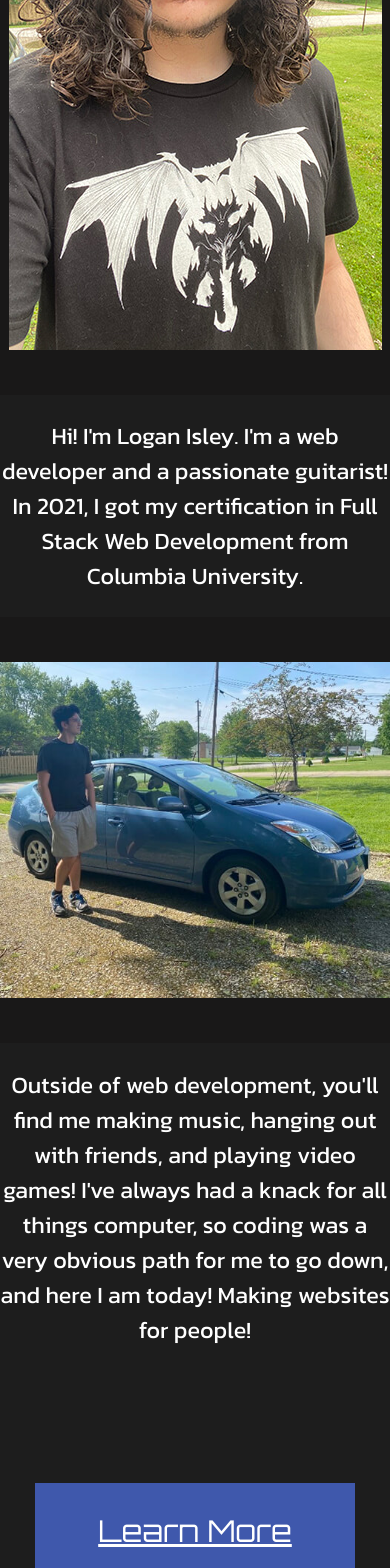
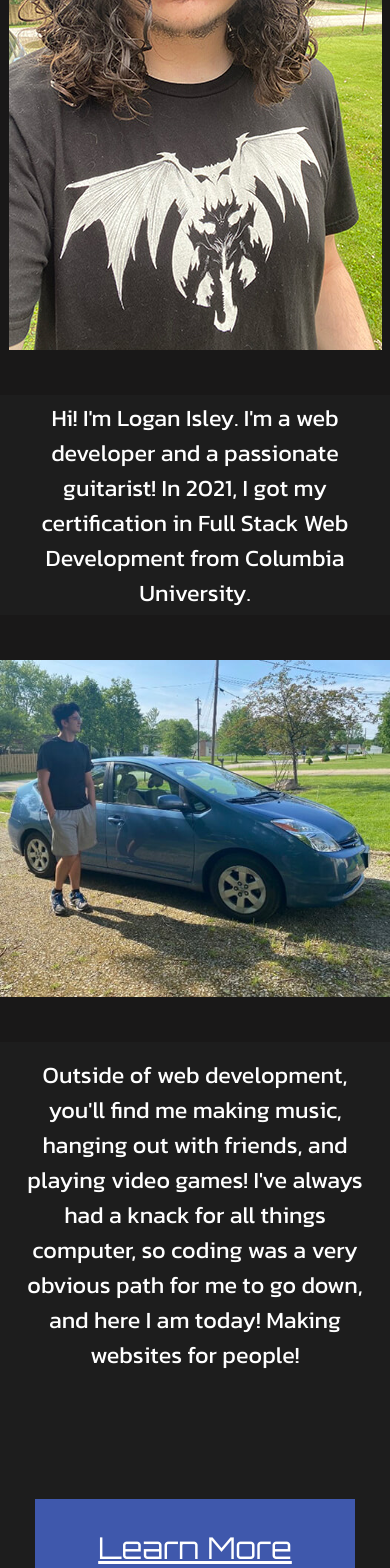
Before and after one commit to LowGcifer/Web-Dev-Site, a React (Create React App) app in the folder client/: page /about in a window 390 px wide. Shown: the part 432-2000 px from the top of the page. Built offline with nearby package versions, Linux system fonts and the light colour scheme.

Commit message:
made about me easier to read on mobile

```diff
--- a/client/src/pages/about/about.css
+++ b/client/src/pages/about/about.css
@@ -93,6 +93,16 @@
   }
 }
 
+@media only screen and (max-width: 750px) {
+  #about-paragraph-one {
+    margin: 25px;
+  }
+
+  #about-paragraph-two {
+    margin: 20px;
+  }
+}
+
 @media only screen and (max-width: 720px) {
   #about-paragraph-one br {
     display: none;
@@ -105,10 +115,12 @@
 
 @media only screen and (max-width: 580px) {
   #about-paragraph-one {
+    margin: 5px;
     font-size: 6vw;
   }
 
   #about-paragraph-two {
+    margin: 15px;
     font-size: 6vw;
   }
 }
```
